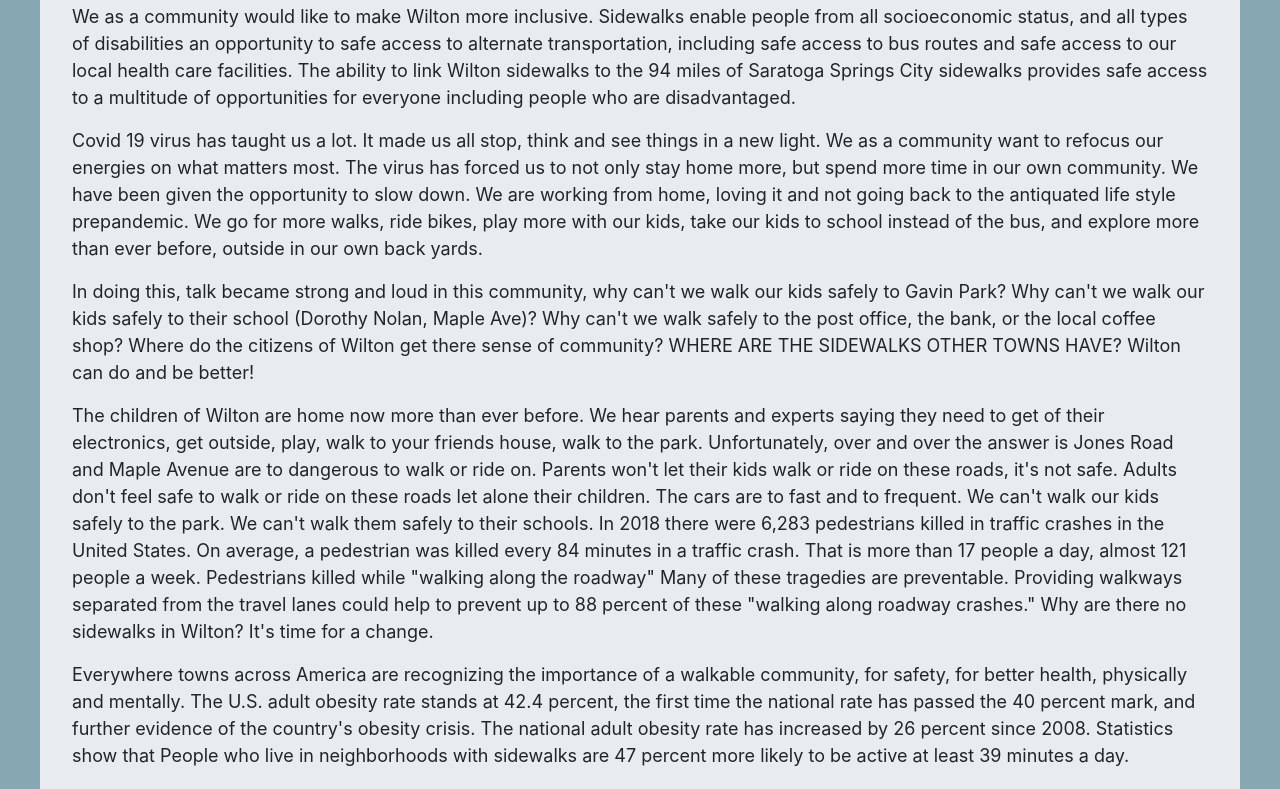
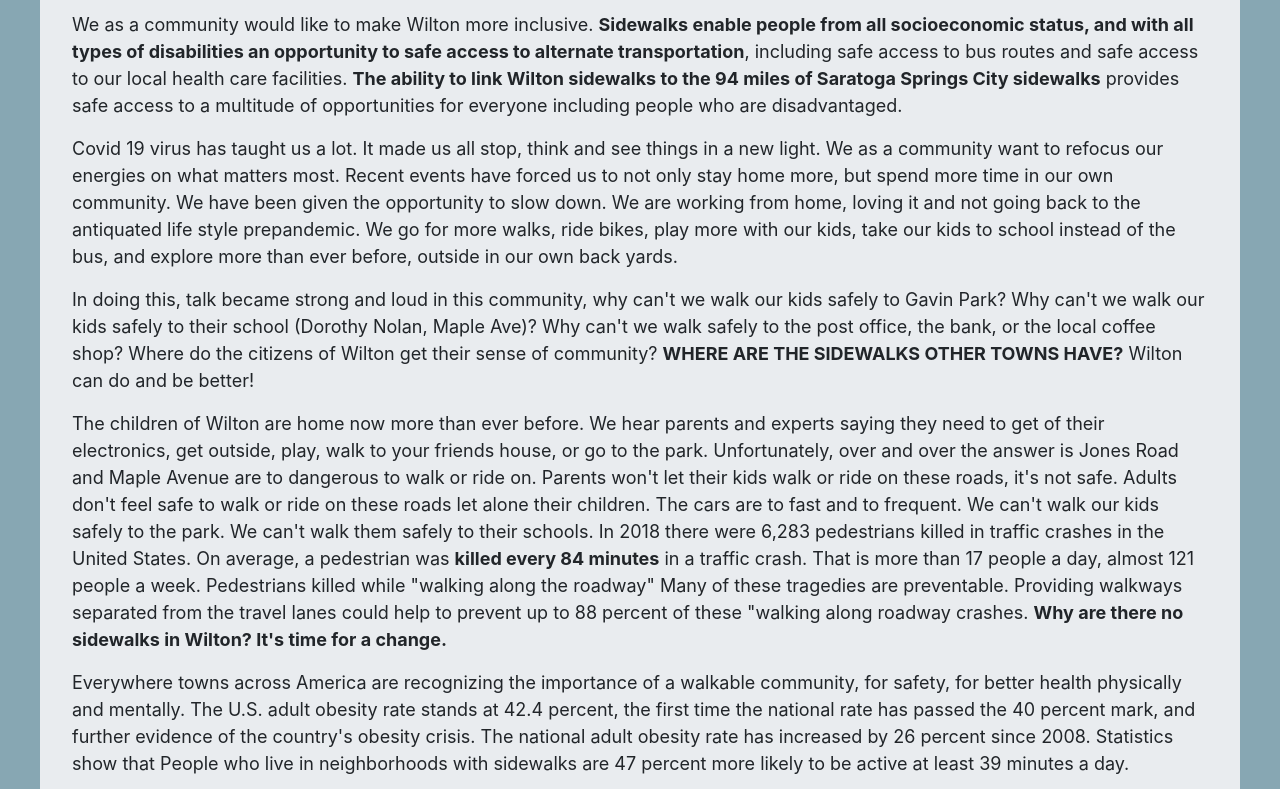
Before and after one commit to stacey-gammon/walkwiltonny, a Next.js app: page / in a window 1280 px wide. Shown: the part 1780-2569 px from the top of the page. Built offline with nearby package versions, Linux system fonts and the light colour scheme.

Commit message:
update main text

```diff
--- a/pages/index.js
+++ b/pages/index.js
@@ -88,10 +88,13 @@ export default function Home() {
               Route 50, Smith Bridge Road, and Maple Ave 9p extending from NY-29 to just past Spring
               Run. Phase two would include adding sidewalks to Carr Road, Davidson Drive, and
               Northern Pines Road extending from Maple Ave 9p to Lonesome Pine Trail. The primary
-              focus first being safe neighborhood accessibility to{' '}
-              <b>Gavin Park, Dorothy Nolan Elementary School and Maple Avenue Middle School</b>. In
-              addition, we propose any new construction or building in the town of Wilton will be
-              required to incorporate sidewalks.
+              focus first being{' '}
+              <b>
+                safe neighborhood accessibility to Gavin Park, Dorothy Nolan Elementary School and
+                Maple Avenue Middle School
+              </b>
+              . In addition, we propose any new construction or building in the town of Wilton will
+              be required to incorporate sidewalks.
             </p>
 
             <iframe
@@ -104,7 +107,7 @@ export default function Home() {
         <div id="Why">
           <Jumbotron style={{ paddingTop: '0px' }}>
             <h1 className="sectionTitle">Why</h1>
-
+            <p></p>
             <p>
               {' '}
               Sidewalks play a vital role in community life. As a way for pedestrian movement and
@@ -113,53 +116,59 @@ export default function Home() {
               makes little sense that in this neighborhood, sidewalks do not exist.{' '}
             </p>
             <p>
-              We as a community would like to make Wilton more inclusive. Sidewalks enable people
-              from all socioeconomic status, and all types of disabilities an opportunity to safe
-              access to alternate transportation, including safe access to bus routes and safe
-              access to our local health care facilities. The ability to link Wilton sidewalks to
-              the 94 miles of Saratoga Springs City sidewalks provides safe access to a multitude of
-              opportunities for everyone including people who are disadvantaged.{' '}
+              We as a community would like to make Wilton more inclusive.{' '}
+              <b>
+                Sidewalks enable people from all socioeconomic status, and with all types of
+                disabilities an opportunity to safe access to alternate transportation
+              </b>
+              , including safe access to bus routes and safe access to our local health care
+              facilities.{' '}
+              <b>
+                The ability to link Wilton sidewalks to the 94 miles of Saratoga Springs City
+                sidewalks
+              </b>{' '}
+              provides safe access to a multitude of opportunities for everyone including people who
+              are disadvantaged.
             </p>
             <p>
               Covid 19 virus has taught us a lot. It made us all stop, think and see things in a new
-              light. We as a community want to refocus our energies on what matters most. The virus
-              has forced us to not only stay home more, but spend more time in our own community. We
-              have been given the opportunity to slow down. We are working from home, loving it and
-              not going back to the antiquated life style prepandemic. We go for more walks, ride
-              bikes, play more with our kids, take our kids to school instead of the bus, and
-              explore more than ever before, outside in our own back yards.{' '}
+              light. We as a community want to refocus our energies on what matters most. Recent
+              events have forced us to not only stay home more, but spend more time in our own
+              community. We have been given the opportunity to slow down. We are working from home,
+              loving it and not going back to the antiquated life style prepandemic. We go for more
+              walks, ride bikes, play more with our kids, take our kids to school instead of the
+              bus, and explore more than ever before, outside in our own back yards.
             </p>
             <p>
               In doing this, talk became strong and loud in this community, why can't we walk our
               kids safely to Gavin Park? Why can't we walk our kids safely to their school (Dorothy
               Nolan, Maple Ave)? Why can't we walk safely to the post office, the bank, or the local
-              coffee shop? Where do the citizens of Wilton get there sense of community? WHERE ARE
-              THE SIDEWALKS OTHER TOWNS HAVE? Wilton can do and be better!
+              coffee shop? Where do the citizens of Wilton get their sense of community?{' '}
+              <b>WHERE ARE THE SIDEWALKS OTHER TOWNS HAVE?</b> Wilton can do and be better!
             </p>
             <p>
               The children of Wilton are home now more than ever before. We hear parents and experts
               saying they need to get of their electronics, get outside, play, walk to your friends
-              house, walk to the park. Unfortunately, over and over the answer is Jones Road and
+              house, or go to the park. Unfortunately, over and over the answer is Jones Road and
               Maple Avenue are to dangerous to walk or ride on. Parents won't let their kids walk or
               ride on these roads, it's not safe. Adults don't feel safe to walk or ride on these
               roads let alone their children. The cars are to fast and to frequent. We can't walk
               our kids safely to the park. We can't walk them safely to their schools. In 2018 there
               were 6,283 pedestrians killed in traffic crashes in the United States. On average, a
-              pedestrian was killed every 84 minutes in a traffic crash. That is more than 17 people
-              a day, almost 121 people a week. Pedestrians killed while "walking along the
-              roadway" Many of these tragedies are preventable. Providing walkways separated from
+              pedestrian was <b>killed every 84 minutes</b> in a traffic crash. That is more than 17
+              people a day, almost 121 people a week. Pedestrians killed while "walking along the
+              roadway" Many of these tragedies are preventable. Providing walkways separated from
               the travel lanes could help to prevent up to 88 percent of these "walking along
-              roadway crashes." Why are there no sidewalks in Wilton? It's time for a change.
+              roadway crashes. <b>Why are there no sidewalks in Wilton? It's time for a change.</b>
             </p>
             <p>
-              {' '}
               Everywhere towns across America are recognizing the importance of a walkable
-              community, for safety, for better health, physically and mentally.
-              The U.S. adult obesity rate stands at 42.4 percent, the first time the national rate
-              has passed the 40 percent mark, and further evidence of the country's obesity crisis.
-              The national adult obesity rate has increased by 26 percent since 2008. Statistics
-              show that People who live in neighborhoods with sidewalks are 47 percent more likely
-              to be active at least 39 minutes a day.
+              community, for safety, for better health physically and mentally. The U.S. adult
+              obesity rate stands at 42.4 percent, the first time the national rate has passed the
+              40 percent mark, and further evidence of the country's obesity crisis. The national
+              adult obesity rate has increased by 26 percent since 2008. Statistics show that People
+              who live in neighborhoods with sidewalks are 47 percent more likely to be active at
+              least 39 minutes a day.
             </p>
             <p>
               We need to come together as a community in order to improve our lives. Sidewalks
@@ -167,6 +176,11 @@ export default function Home() {
               neighbors. They give safe access to alternate transportation, increase property
               values, beautify the neighborhood, promote business, improve health, bring people
               together and help to create a sense of community.
+            </p>
+
+            <p>
+              We ask you to please <a href="http://chng.it/YsfHcWjYvH">sign the petition</a> Walk
+              Wilton today for a better tomorrow. We owe it to our children, and future generations.
             </p>
           </Jumbotron>
         </div>
```
